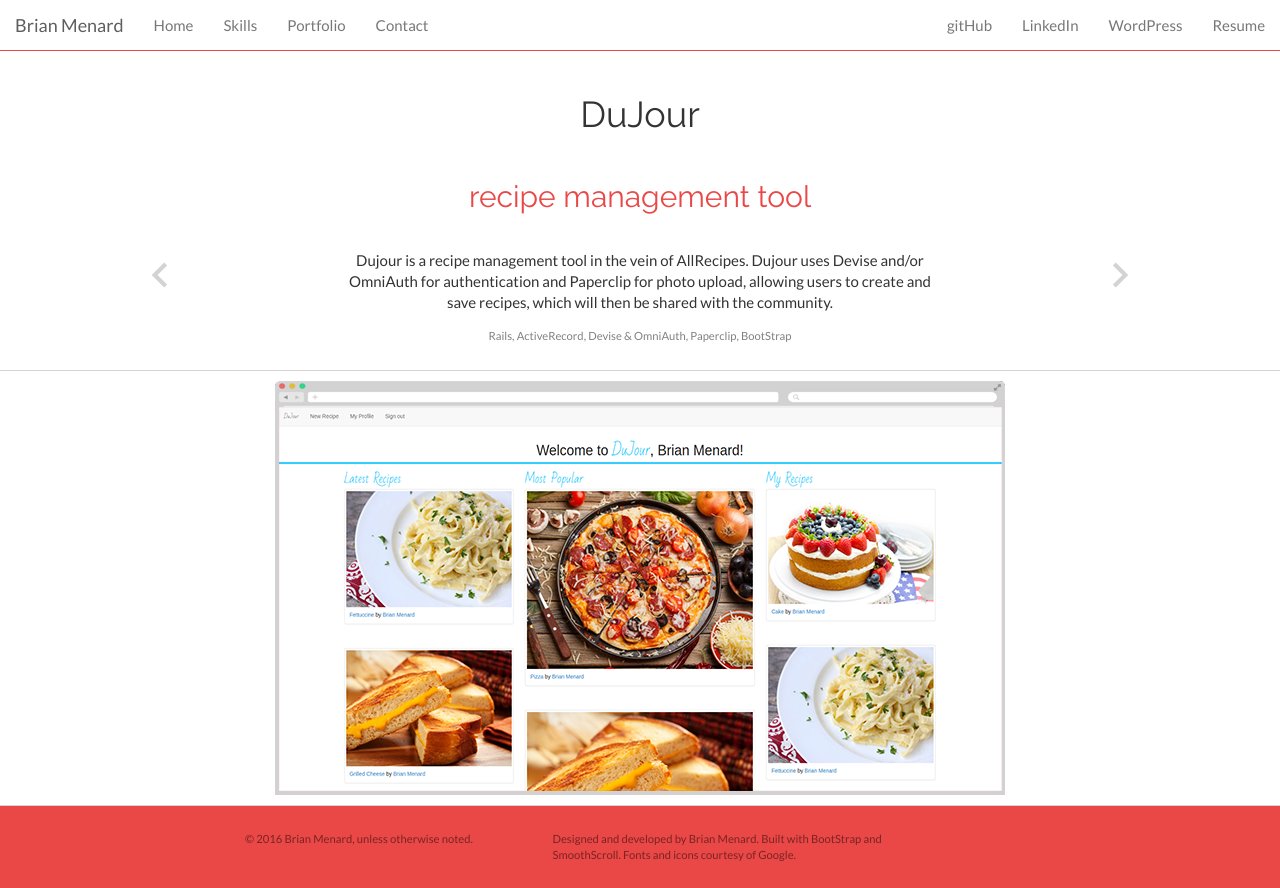
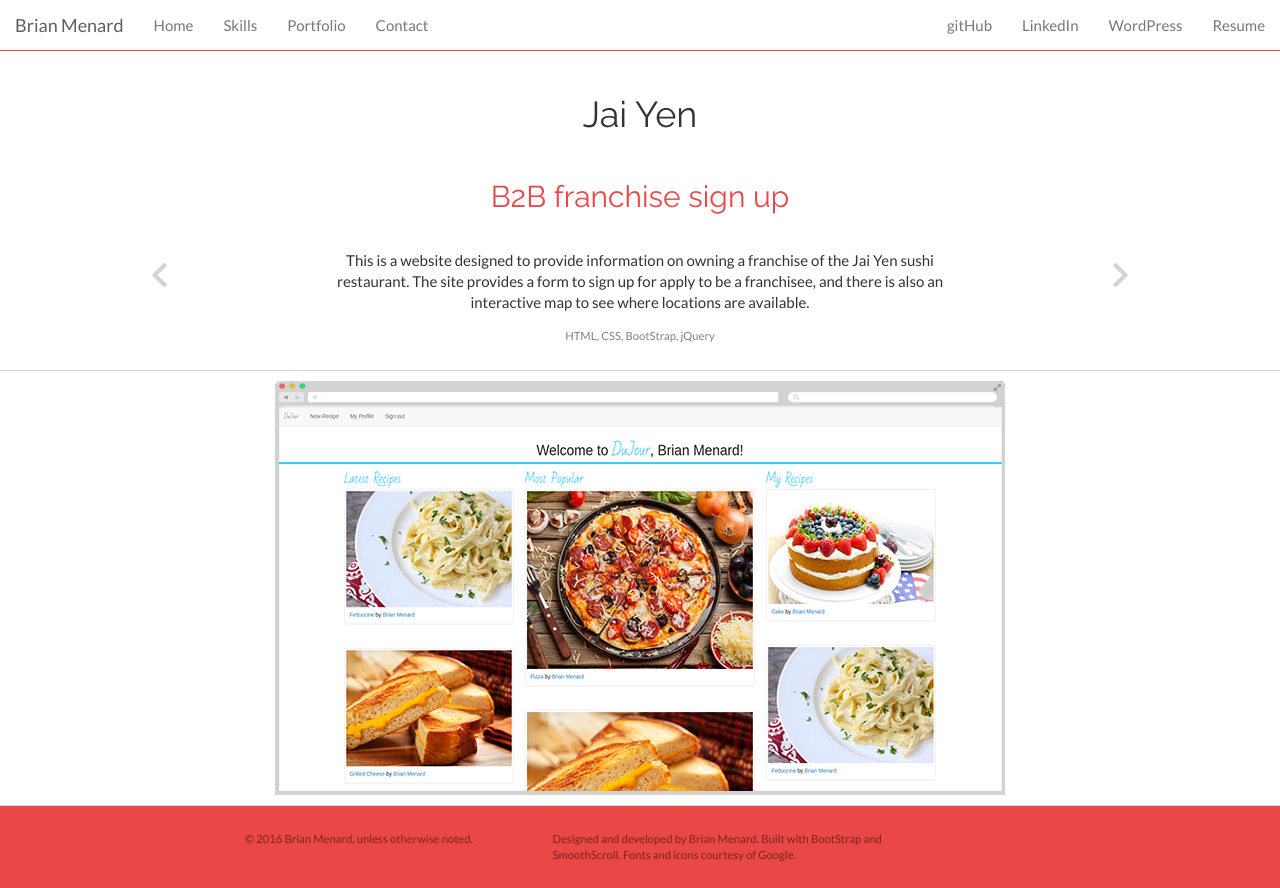
Before and after one commit to brianmenard/personal-site, a website: page projects/jai_yen.html in a window 1280 px wide. Drawn offline with nearby package versions, Linux system fonts and the light colour scheme.

Commit message:
updated information on jai yen details page, updated index page jai yen details

```diff
--- a/projects/jai_yen.html
+++ b/projects/jai_yen.html
@@ -67,8 +67,8 @@
 <div class="container-fluid">
   <div class='row project_header vCenter bottomBordered'>
     <div class='col-xs-12 center'>
-        <h1>DuJour</h1>
-        <h2>recipe management tool</h2>
+        <h1>Jai Yen</h1>
+        <h2>B2B franchise sign up</h2>
         <div class='row project_description'>
           <div class='col-md-3'>
             <!-- PREVIOUS PROJECT -->
@@ -77,12 +77,12 @@
             </a>
           </div>
           <div class='col-md-6'>
-            <p>Dujour is a recipe management tool in the vein of AllRecipes.  Dujour
-            uses Devise and/or OmniAuth for authentication and Paperclip for photo upload,
-            allowing users to create and save recipes,
-            which will then be shared with the community.
+            <p>
+              This is a website designed to provide information on owning a franchise of
+              the Jai Yen sushi restaurant.  The site provides a form to sign up for apply to
+              be a franchisee, and there is also an interactive map to see where locations are available.
             </p>
-            <span class='subtext'>Rails, ActiveRecord, Devise & OmniAuth, Paperclip, BootStrap</span>
+            <span class='subtext'>HTML, CSS, BootStrap, jQuery</span>
           </div>
           <div class='col-md-3'>
             <!-- NEXT PROJECT -->
```
Also changed, not shown: index.html (+3 -3 lines).
